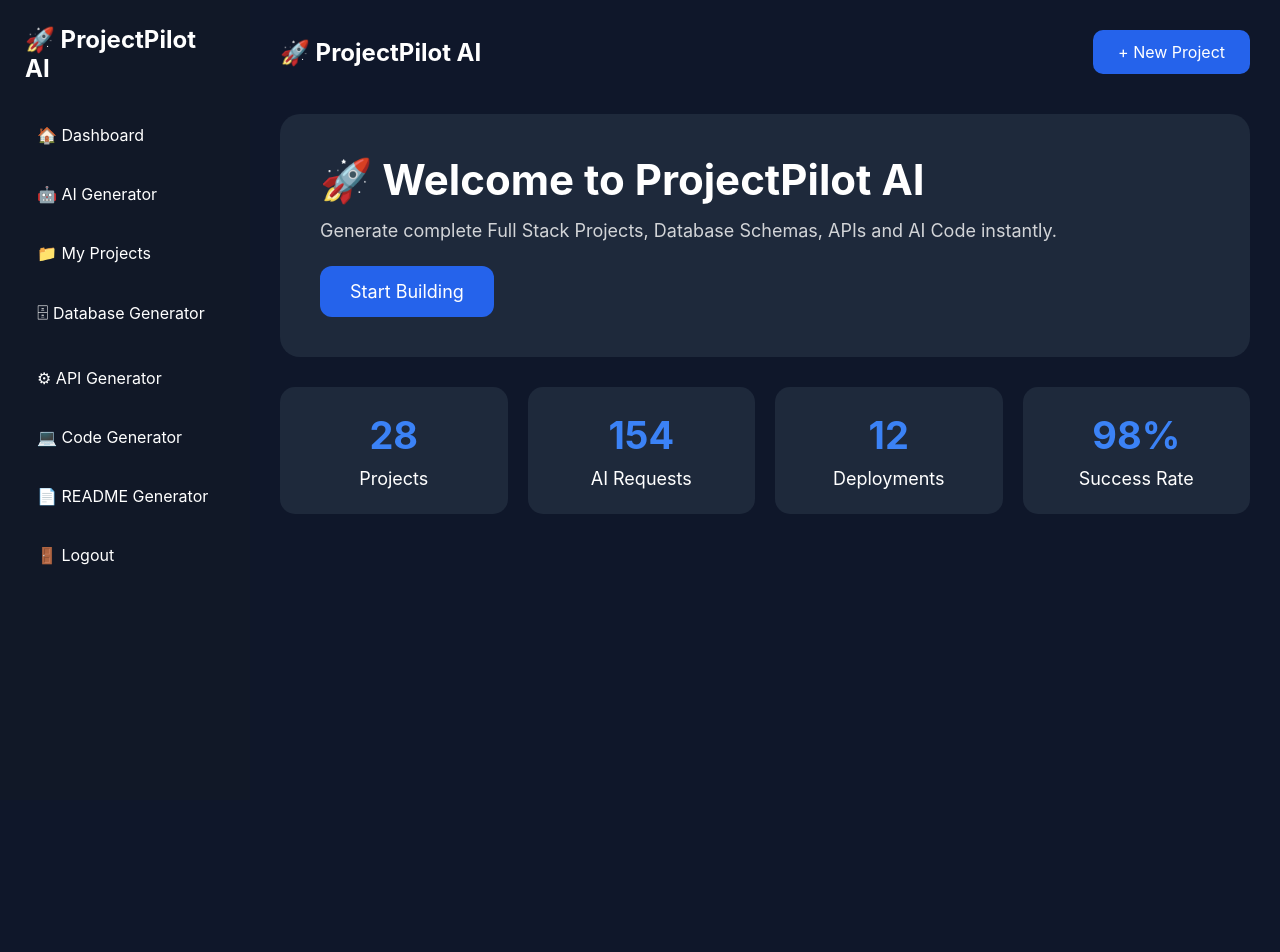
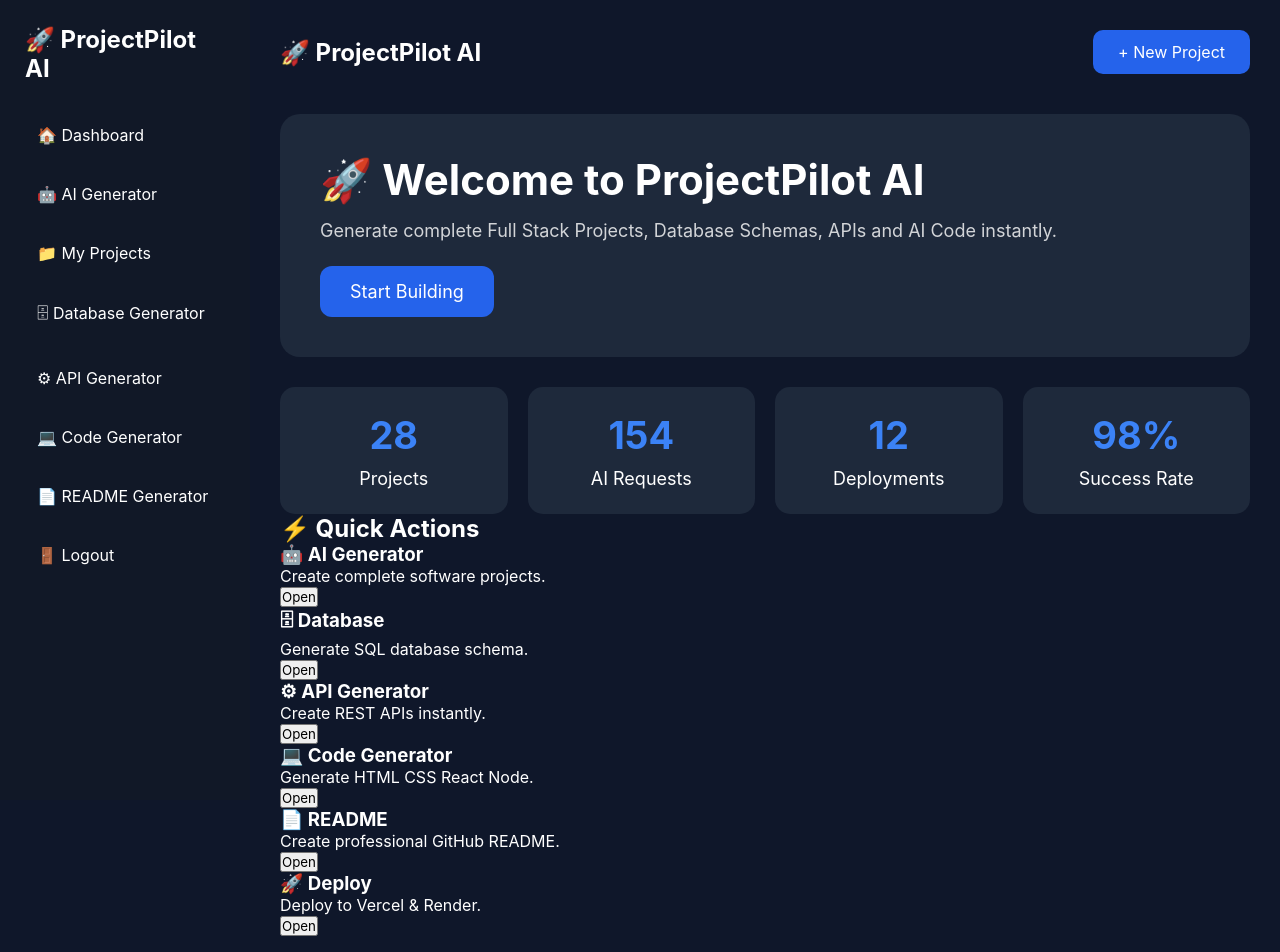
Before and after one commit to santoshml-lab/ProjectPilotAI-React, a React app: page /dashboard in a window 1280 px wide. Shown: the top 952 px of the page. Before the commit the page ends 800 px from the top, so only its background shows below. Built offline with nearby package versions, Linux system fonts and the light colour scheme; the HTML template or start-up script is replaced by a standard one.

Commit message:
Update Dashboard.jsx

```diff
--- a/src/pages/Dashboard.jsx
+++ b/src/pages/Dashboard.jsx
@@ -64,6 +64,56 @@
 
         </section>
 
+        {/* ========================= */}
+        {/* QUICK ACTIONS */}
+        {/* ========================= */}
+
+        <section className="quick-actions">
+
+          <h2>⚡ Quick Actions</h2>
+
+          <div className="actions-grid">
+
+            <div className="action-card">
+              <h3>🤖 AI Generator</h3>
+              <p>Create complete software projects.</p>
+              <button>Open</button>
+            </div>
+
+            <div className="action-card">
+              <h3>🗄 Database</h3>
+              <p>Generate SQL database schema.</p>
+              <button>Open</button>
+            </div>
+
+            <div className="action-card">
+              <h3>⚙ API Generator</h3>
+              <p>Create REST APIs instantly.</p>
+              <button>Open</button>
+            </div>
+
+            <div className="action-card">
+              <h3>💻 Code Generator</h3>
+              <p>Generate HTML CSS React Node.</p>
+              <button>Open</button>
+            </div>
+
+            <div className="action-card">
+              <h3>📄 README</h3>
+              <p>Create professional GitHub README.</p>
+              <button>Open</button>
+            </div>
+
+            <div className="action-card">
+              <h3>🚀 Deploy</h3>
+              <p>Deploy to Vercel & Render.</p>
+              <button>Open</button>
+            </div>
+
+          </div>
+
+        </section>
+
       </div>
 
     </>
```
